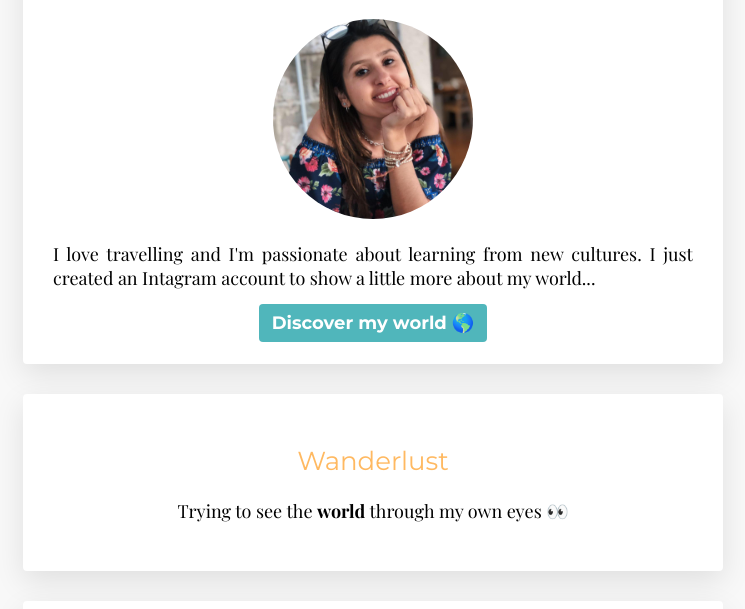
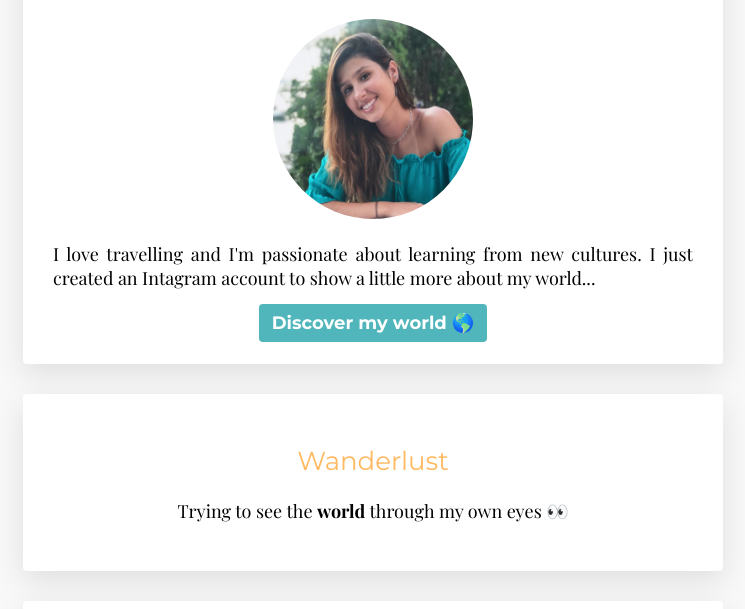
Before and after one commit to sophia-lichtenthal/my-profile, a plain HTML site: page index.html in a window 1280 px wide. Shown: the part 123-732 px from the top of the page, without its empty margins (267-1012 px from the left). Drawn offline with nearby package versions, Linux system fonts and the light colour scheme.

Commit message:
Update index.html

```diff
--- a/index.html
+++ b/index.html
@@ -15,7 +15,7 @@
 		<div class="container">
 			<div class="card-white" id="intro">
 				<h1>Hey, I'm Sophia 🥰</h1>
-				<img src="images/profile.jpg" alt="Sophia Lichtenthal" id="profile">
+				<img src="images/profile.png" alt="Sophia Lichtenthal" id="profile">
 				<p class="text-justify">
 					I love travelling and I'm passionate about learning from new cultures. I just created an Intagram account to show a little more about my world...
 				</p>
```
